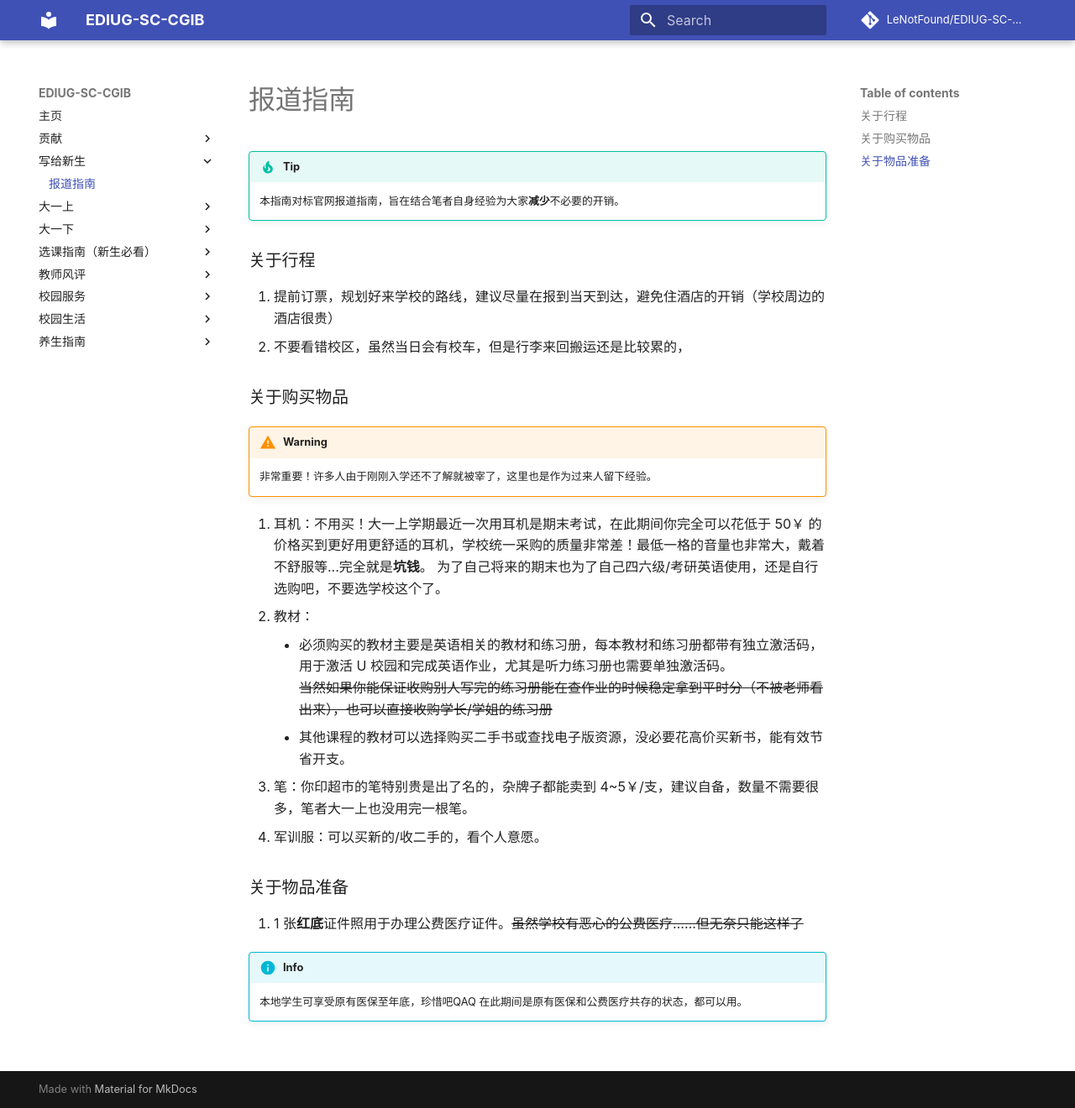
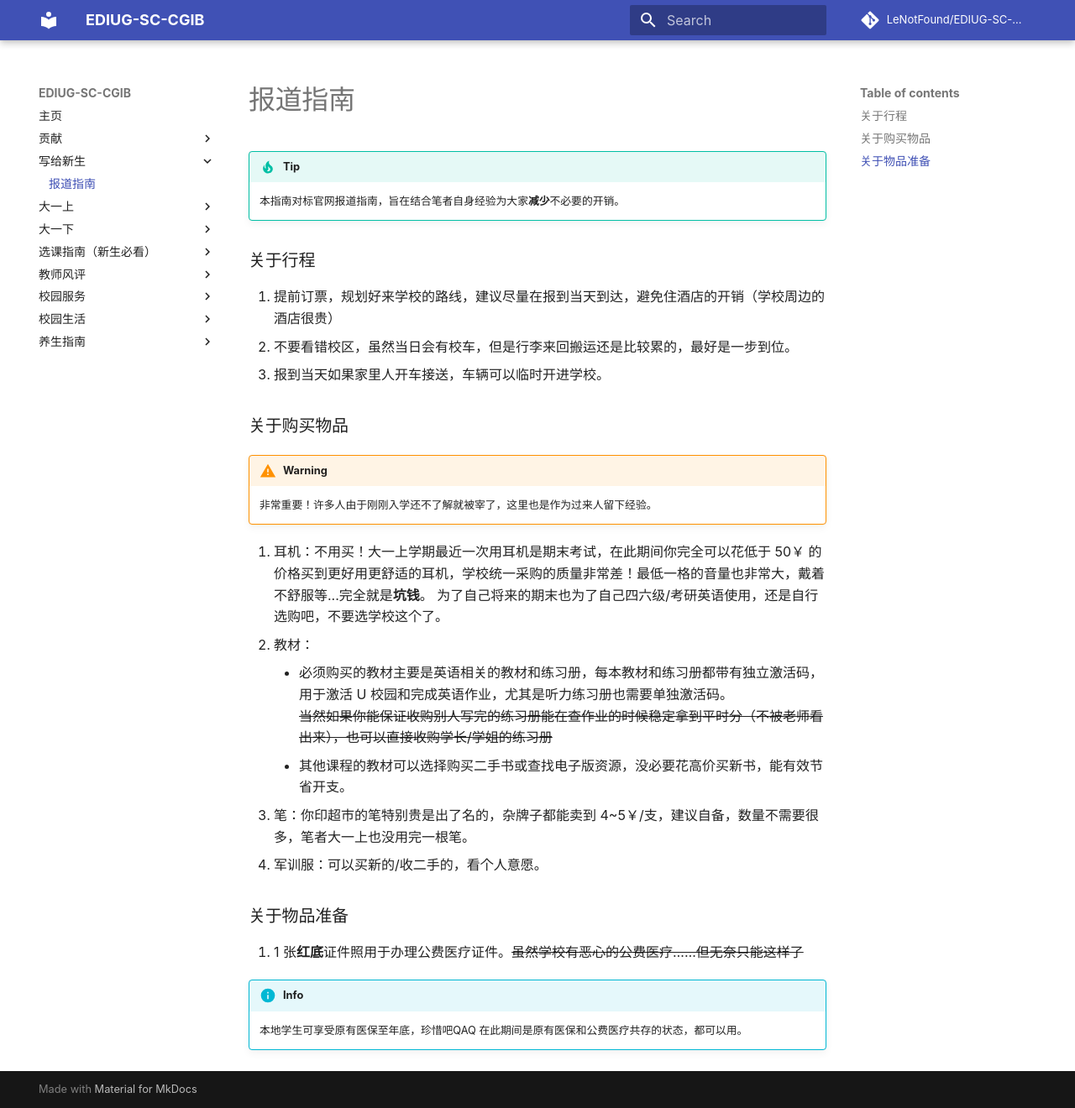
Before and after one commit to LeNotFound/EDIUG-SC-CGIB, an MkDocs documentation site: the page built from docs/写给新生/报道指南.md, in a window 1280 px wide and 1320 px high. Shown: the whole window at 84% size. Built offline with MkDocs 1.6.1 and Material for MkDocs 9.7.7, drawn with Linux system fonts in a browser that asks for light colours; comment, search, counter and statistics services are not loaded.

Commit message:
docs: 完善报道指南关于行程未写完的部分

```diff
--- a/docs/写给新生/报道指南.md
+++ b/docs/写给新生/报道指南.md
@@ -5,7 +5,8 @@
 
 ### 关于行程
 1. 提前订票，规划好来学校的路线，建议尽量在报到当天到达，避免住酒店的开销（学校周边的酒店很贵）
-2. 不要看错校区，虽然当日会有校车，但是行李来回搬运还是比较累的，
+2. 不要看错校区，虽然当日会有校车，但是行李来回搬运还是比较累的，最好是一步到位。
+3. 报到当天如果家里人开车接送，车辆可以临时开进学校。
 
 ### 关于购买物品
 !!! warning
```
